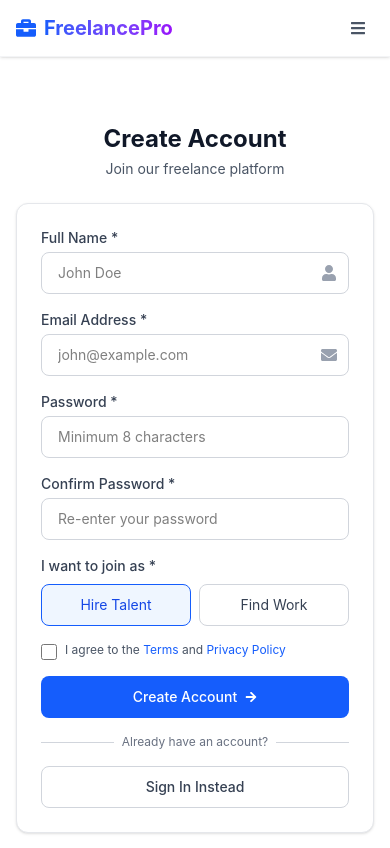
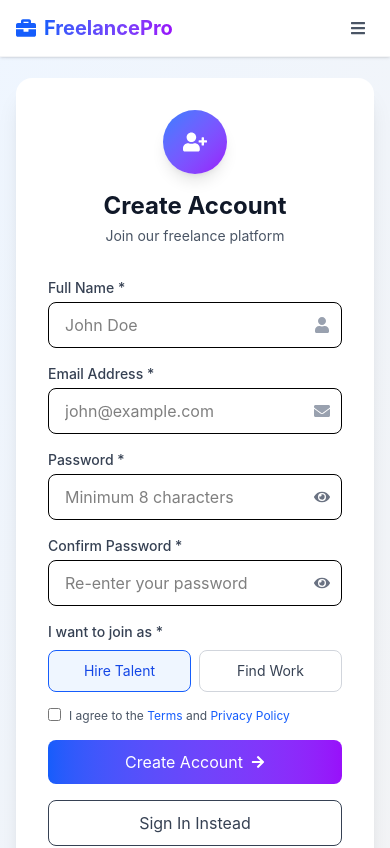
Before and after one commit to logapriyanm/Freelance-Platform, a React app in the folder frontend/: page /register in a window 390 px wide. Shown: the top 848 px of the page. Built offline with nearby package versions, Linux system fonts and the light colour scheme; the HTML template or start-up script is replaced by a standard one.

Commit message:
Auth page update

```diff
--- a/frontend/src/components/auth/Login.jsx
+++ b/frontend/src/components/auth/Login.jsx
@@ -1,15 +1,24 @@
-import React, { useState, useEffect } from 'react';
-import { Link, useNavigate } from 'react-router-dom';
-import { useDispatch, useSelector } from 'react-redux';
-import { login, reset } from '../../redux/slices/authSlice';
-import { toast } from 'react-hot-toast';
-import { FaLock, FaEnvelope, FaSignInAlt, FaSpinner } from 'react-icons/fa';
+import React, { useState, useEffect } from "react";
+import { Link, useNavigate } from "react-router-dom";
+import { useDispatch, useSelector } from "react-redux";
+import { login, reset } from "../../redux/slices/authSlice";
+import { toast } from "react-hot-toast";
+import {
+  FaLock,
+  FaEnvelope,
+  FaSignInAlt,
+  FaSpinner,
+  FaEye,
+  FaEyeSlash,
+} from "react-icons/fa";
 
 const Login = () => {
   const [formData, setFormData] = useState({
-    email: '',
-    password: '',
+    email: "",
+    password: "",
   });
+
+  const [showPassword, setShowPassword] = useState(false);
 
   const { email, password } = formData;
 
@@ -21,18 +30,17 @@ const Login = () => {
   );
 
   useEffect(() => {
-    // If user is already logged in, redirect to role-based dashboard
     if (user) {
       redirectBasedOnRole(user.role);
     }
 
     if (isError) {
-      toast.error(message || 'Login failed');
+      toast.error(message || "Login failed");
       dispatch(reset());
     }
 
     if (isSuccess && user) {
-      toast.success('Login successful!');
+      toast.success("Login successful!");
       redirectBasedOnRole(user.role);
       dispatch(reset());
     }
@@ -40,23 +48,23 @@ const Login = () => {
 
   const redirectBasedOnRole = (role) => {
     switch (role) {
-      case 'client':
-        navigate('/client/dashboard');
+      case "client":
+        navigate("/client/dashboard");
         break;
-      case 'freelancer':
-        navigate('/');
+      case "freelancer":
+        navigate("/freelancer/dashboard");
         break;
-      case 'admin':
-        navigate('/admin');
+      case "admin":
+        navigate("/admin");
         break;
       default:
-        navigate('/');
+        navigate("/");
     }
   };
 
   const onChange = (e) => {
-    setFormData((prevState) => ({
-      ...prevState,
+    setFormData((prev) => ({
+      ...prev,
       [e.target.name]: e.target.value,
     }));
   };
@@ -64,16 +72,14 @@ const Login = () => {
   const onSubmit = (e) => {
     e.preventDefault();
 
-    // Basic validation
     if (!email || !password) {
-      toast.error('Please fill in all fields');
+      toast.error("Please fill in all fields");
       return;
     }
 
     dispatch(login({ email, password }));
   };
 
-  // Show loading spinner
   if (isLoading) {
     return (
       <div className="min-h-screen bg-gray-50 flex items-center justify-center">
@@ -86,131 +92,112 @@ const Login = () => {
   }
 
   return (
-    <div className="min-h-screen bg-gradient-to-br from-blue-50 to-gray-100 flex items-center justify-center py-12 px-4 sm:px-6 lg:px-8">
+    <div className="min-h-screen bg-gradient-to-br from-blue-50 to-gray-100 flex items-center justify-center px-4">
       <div className="max-w-md w-full">
         <div className="bg-white rounded-2xl shadow-xl p-8">
+          {/* HEADER */}
           <div className="text-center mb-8">
-            <div className="mx-auto w-16 h-16 bg-gradient-to-br from-blue-500 to-purple-600 rounded-full flex items-center justify-center shadow-lg mb-4">
+            <div className="mx-auto w-16 h-16 bg-gradient-to-br from-blue-500 to-purple-600 rounded-full flex items-center justify-center mb-4">
               <FaLock className="text-white text-2xl" />
             </div>
-            <h2 className="text-3xl font-bold text-gray-900 mb-2">
-              Welcome Back
-            </h2>
-            <p className="text-gray-600">
+            <h2 className="text-3xl font-bold text-gray-900">Welcome Back</h2>
+            <p className="text-gray-600 mt-1">
               Sign in to your SB Works account
             </p>
           </div>
 
+          {/* FORM */}
           <form className="space-y-6" onSubmit={onSubmit}>
-            <div className="space-y-4">
-              {/* Email Input */}
+            {/* EMAIL */}
             <div>
-                <label htmlFor="email" className="block text-sm font-medium text-gray-700 mb-1">
+              <label className="block text-sm font-medium text-gray-700 mb-1">
                 Email Address
               </label>
               <div className="relative">
-                  <div className="absolute inset-y-0 left-0 pl-3 flex items-center pointer-events-none">
-                    <FaEnvelope className="h-5 w-5 text-gray-400" />
-                  </div>
+                <FaEnvelope className="absolute left-3 top-1/2 -translate-y-1/2 text-gray-400" />
                 <input
-                    id="email"
+                  type="email"
                   name="email"
-                    type="email"
-                    autoComplete="email"
-                    required
                   value={email}
                   onChange={onChange}
-                    className="pl-10 w-full px-4 py-3 border border-gray-300 rounded-xl focus:outline-none focus:ring-2 focus:ring-blue-500 focus:border-transparent transition-all duration-200"
+                  className="pl-10 w-full px-4 py-3 border rounded-xl focus:ring-2 focus:ring-blue-500"
                   placeholder="you@example.com"
+                  required
                 />
               </div>
             </div>
 
-              {/* Password Input */}
+            {/* PASSWORD */}
             <div>
-                <div className="flex justify-between items-center mb-1">
-                  <label htmlFor="password" className="block text-sm font-medium text-gray-700">
+              <div className="flex justify-between mb-1">
+                <label className="block text-sm font-medium text-gray-700">
                   Password
                 </label>
                 <Link
                   to="/forgot-password"
-                    className="text-sm font-medium text-blue-600 hover:text-blue-500 transition-colors"
+                  className="text-sm text-blue-600 hover:text-blue-500"
                 >
                   Forgot password?
                 </Link>
               </div>
+
               <div className="relative">
-                  <div className="absolute inset-y-0 left-0 pl-3 flex items-center pointer-events-none">
-                    <FaLock className="h-5 w-5 text-gray-400" />
-                  </div>
+                <FaLock className="absolute left-3 top-1/2 -translate-y-1/2 text-gray-400" />
                 <input
-                    id="password"
+                  type={showPassword ? "text" : "password"}
                   name="password"
-                    type="password"
-                    autoComplete="current-password"
-                    required
                   value={password}
                   onChange={onChange}
-                    className="pl-10 w-full px-4 py-3 border border-gray-300 rounded-xl focus:outline-none focus:ring-2 focus:ring-blue-500 focus:border-transparent transition-all duration-200"
+                  className="pl-10 pr-10 w-full px-4 py-3 border rounded-xl focus:ring-2 focus:ring-blue-500"
                   placeholder="••••••••"
+                  required
                 />
-                </div>
+
+                {/* SHOW / HIDE BUTTON */}
+                <button
+                  type="button"
+                  onClick={() => setShowPassword((prev) => !prev)}
+                  className="absolute right-3 top-1/2 -translate-y-1/2 text-gray-500 hover:text-gray-700"
+                >
+                  {showPassword ? <FaEyeSlash /> : <FaEye />}
+                </button>
               </div>
             </div>
 
-            {/* Submit Button */}
+            {/* SUBMIT */}
             <button
               type="submit"
-              disabled={isLoading}
-              className="w-full flex justify-center items-center py-4 px-4 border border-transparent text-base font-medium rounded-xl text-white bg-gradient-to-r from-blue-600 to-purple-600 hover:from-blue-700 hover:to-purple-700 focus:outline-none focus:ring-2 focus:ring-offset-2 focus:ring-blue-500 disabled:opacity-50 disabled:cursor-not-allowed transition-all duration-200 shadow-lg hover:shadow-xl"
+              className="w-full flex items-center justify-center py-4 rounded-xl text-white bg-gradient-to-r from-blue-600 to-purple-600 hover:opacity-90 shadow-lg"
             >
-              {isLoading ? (
-                <>
-                  <FaSpinner className="animate-spin mr-2" />
-                  Signing In...
-                </>
-              ) : (
-                <>
               <FaSignInAlt className="mr-2" />
               Sign In
-                </>
-              )}
             </button>
 
-            {/* Divider */}
-            <div className="relative">
-              <div className="absolute inset-0 flex items-center">
-                <div className="w-full border-t border-gray-300"></div>
-              </div>
-              <div className="relative flex justify-center text-sm">
-                <span className="px-2 bg-white text-gray-500">New to SB Works?</span>
-              </div>
-            </div>
-
-            {/* Sign Up Link */}
+            {/* REGISTER */}
             <div className="text-center">
+              <p className="text-sm text-gray-600 mb-2">
+                New to FreelancePro?
+              </p>
               <Link
                 to="/register"
-                className="w-full inline-flex justify-center items-center py-3 px-4 border-2 border-blue-600 text-base font-medium rounded-xl text-blue-600 hover:bg-blue-50 focus:outline-none focus:ring-2 focus:ring-offset-2 focus:ring-blue-500 transition-all duration-200"
+                className="inline-block w-full py-3 border-2 border-blue-600 rounded-xl text-blue-600 hover:bg-blue-50"
               >
                 Create an Account
               </Link>
             </div>
           </form>
 
-          {/* Terms and Privacy */}
-          <div className="mt-8 text-center">
-            <p className="text-xs text-gray-500">
-              By signing in, you agree to our{' '}
-              <a href="/terms" className="text-blue-600 hover:text-blue-500">
+          {/* FOOTER */}
+          <p className="text-xs text-gray-500 text-center mt-6">
+            By signing in, you agree to our{" "}
+            <Link to="/terms" className="text-blue-600">
               Terms
-              </a>{' '}
-              and{' '}
-              <a href="/privacy" className="text-blue-600 hover:text-blue-500">
+            </Link>{" "}
+            &{" "}
+            <Link to="/privacy" className="text-blue-600">
               Privacy Policy
-              </a>
+            </Link>
           </p>
-          </div>
         </div>
       </div>
     </div>
--- a/frontend/src/components/auth/Register.jsx
+++ b/frontend/src/components/auth/Register.jsx
@@ -1,23 +1,29 @@
-import React, { useState, useEffect } from 'react';
-import { Link, useNavigate } from 'react-router-dom';
-import { useDispatch, useSelector } from 'react-redux';
-import { register, reset } from '../../redux/slices/authSlice';
-import { toast } from 'react-hot-toast';
+import React, { useState, useEffect } from "react";
+import { Link, useNavigate } from "react-router-dom";
+import { useDispatch, useSelector } from "react-redux";
+import { register, reset } from "../../redux/slices/authSlice";
+import { toast } from "react-hot-toast";
 import {
   FaUser,
   FaEnvelope,
   FaArrowRight,
-  FaSpinner
-} from 'react-icons/fa';
+  FaSpinner,
+  FaEye,
+  FaEyeSlash,
+  FaUserPlus,
+} from "react-icons/fa";
 
 const Register = () => {
   const [formData, setFormData] = useState({
-    name: '',
-    email: '',
-    password: '',
-    confirmPassword: '',
-    role: 'client',
+    name: "",
+    email: "",
+    password: "",
+    confirmPassword: "",
+    role: "client",
   });
+
+  const [showPassword, setShowPassword] = useState(false);
+  const [showConfirmPassword, setShowConfirmPassword] = useState(false);
 
   const { name, email, password, confirmPassword, role } = formData;
 
@@ -34,12 +40,12 @@ const Register = () => {
     }
 
     if (isError) {
-      toast.error(message || 'Registration failed');
+      toast.error(message || "Registration failed");
       dispatch(reset());
     }
 
     if (isSuccess && user) {
-      toast.success('Registration successful!');
+      toast.success("Registration successful!");
       redirectBasedOnRole(user.role);
       dispatch(reset());
     }
@@ -47,23 +53,23 @@ const Register = () => {
 
   const redirectBasedOnRole = (role) => {
     switch (role) {
-      case 'client':
-        navigate('/client/dashboard');
+      case "client":
+        navigate("/client/dashboard");
         break;
-      case 'freelancer':
-        navigate('/freelancer/dashboard');
+      case "freelancer":
+        navigate("/freelancer/dashboard");
         break;
-      case 'admin':
-        navigate('/admin');
+      case "admin":
+        navigate("/admin");
         break;
       default:
-        navigate('/');
+        navigate("/");
     }
   };
 
   const onChange = (e) => {
-    setFormData((prevState) => ({
-      ...prevState,
+    setFormData((prev) => ({
+      ...prev,
       [e.target.name]: e.target.value,
     }));
   };
@@ -71,30 +77,22 @@ const Register = () => {
   const onSubmit = (e) => {
     e.preventDefault();
 
-    // Validation
     if (!name || !email || !password || !confirmPassword) {
-      toast.error('Please fill in all required fields');
+      toast.error("Please fill in all required fields");
       return;
     }
 
     if (password !== confirmPassword) {
-      toast.error('Passwords do not match');
+      toast.error("Passwords do not match");
       return;
     }
 
     if (password.length < 8) {
-      toast.error('Password must be at least 8 characters');
+      toast.error("Password must be at least 8 characters");
       return;
     }
 
-    const userData = {
-      name,
-      email,
-      password,
-      role,
-    };
-
-    dispatch(register(userData));
+    dispatch(register({ name, email, password, role }));
   };
 
   if (isLoading) {
@@ -109,177 +107,168 @@ const Register = () => {
   }
 
   return (
-    <div className="min-h-screen flex items-center justify-center p-4">
+    <div className="min-h-screen bg-gradient-to-br from-blue-50 to-gray-100 flex items-center justify-center px-4">
       <div className="max-w-md w-full">
-        {/* Header */}
-        <div className="text-center mb-6">
-          <h1 className="text-2xl font-bold text-gray-900">Create Account</h1>
-          <p className="text-gray-600 mt-1 text-sm">Join our freelance platform</p>
+        <div className="bg-white rounded-2xl shadow-xl p-8">
+
+          {/* ===== HEADER WITH ICON ===== */}
+          <div className="text-center mb-8">
+            <div className="mx-auto w-16 h-16 bg-gradient-to-br from-blue-500 to-purple-600 rounded-full flex items-center justify-center shadow-lg mb-4">
+              <FaUserPlus className="text-white text-2xl" />
+            </div>
+            <h2 className="text-2xl font-bold text-gray-900">
+              Create Account
+            </h2>
+            <p className="text-gray-600 text-sm mt-1">
+              Join our freelance platform
+            </p>
           </div>
 
-        {/* Form */}
-        <div className="bg-white rounded-xl shadow-sm border border-gray-200 p-6">
+          {/* ===== FORM ===== */}
           <form onSubmit={onSubmit} className="space-y-4">
-            {/* Full Name */}
+
+            {/* NAME */}
             <div>
               <label className="block text-sm font-medium text-gray-700 mb-1">
                 Full Name *
               </label>
               <div className="relative">
                 <input
-                  required
-                  className="w-full px-4 py-2.5 border border-gray-300 rounded-lg focus:outline-none focus:ring-2 focus:ring-blue-500 focus:border-transparent transition-all duration-200 text-sm pr-10"
                   type="text"
                   name="name"
                   value={name}
                   onChange={onChange}
+                  required
+                  className="w-full px-4 py-2.5 border rounded-lg pr-10 focus:ring-2 focus:ring-blue-500"
                   placeholder="John Doe"
                 />
-                <div className="absolute inset-y-0 right-0 pr-3 flex items-center pointer-events-none">
-                  <FaUser className="h-4 w-4 text-gray-400" />
-                </div>
+                <FaUser className="absolute right-3 top-1/2 -translate-y-1/2 text-gray-400" />
               </div>
             </div>
 
-            {/* Email */}
+            {/* EMAIL */}
             <div>
               <label className="block text-sm font-medium text-gray-700 mb-1">
                 Email Address *
               </label>
               <div className="relative">
                 <input
-                  required
-                  className="w-full px-4 py-2.5 border border-gray-300 rounded-lg focus:outline-none focus:ring-2 focus:ring-blue-500 focus:border-transparent transition-all duration-200 text-sm pr-10"
                   type="email"
                   name="email"
                   value={email}
                   onChange={onChange}
+                  required
+                  className="w-full px-4 py-2.5 border rounded-lg pr-10 focus:ring-2 focus:ring-blue-500"
                   placeholder="john@example.com"
                 />
-                <div className="absolute inset-y-0 right-0 pr-3 flex items-center pointer-events-none">
-                  <FaEnvelope className="h-4 w-4 text-gray-400" />
-                </div>
+                <FaEnvelope className="absolute right-3 top-1/2 -translate-y-1/2 text-gray-400" />
               </div>
             </div>
 
-            {/* Password */}
+            {/* PASSWORD */}
             <div>
               <label className="block text-sm font-medium text-gray-700 mb-1">
                 Password *
               </label>
+              <div className="relative">
                 <input
-                required
-                className="w-full px-4 py-2.5 border border-gray-300 rounded-lg focus:outline-none focus:ring-2 focus:ring-blue-500 focus:border-transparent transition-all duration-200 text-sm"
-                type="password"
+                  type={showPassword ? "text" : "password"}
                   name="password"
                   value={password}
                   onChange={onChange}
+                  required
+                  className="w-full px-4 py-2.5 border rounded-lg pr-10 focus:ring-2 focus:ring-blue-500"
                   placeholder="Minimum 8 characters"
                 />
+                <button
+                  type="button"
+                  onClick={() => setShowPassword((p) => !p)}
+                  className="absolute right-3 top-1/2 -translate-y-1/2 text-gray-500"
+                >
+                  {showPassword ? <FaEyeSlash /> : <FaEye />}
+                </button>
+              </div>
             </div>
 
-            {/* Confirm Password */}
+            {/* CONFIRM PASSWORD */}
             <div>
               <label className="block text-sm font-medium text-gray-700 mb-1">
                 Confirm Password *
               </label>
+              <div className="relative">
                 <input
-                required
-                className="w-full px-4 py-2.5 border border-gray-300 rounded-lg focus:outline-none focus:ring-2 focus:ring-blue-500 focus:border-transparent transition-all duration-200 text-sm"
-                type="password"
+                  type={showConfirmPassword ? "text" : "password"}
                   name="confirmPassword"
                   value={confirmPassword}
                   onChange={onChange}
+                  required
+                  className="w-full px-4 py-2.5 border rounded-lg pr-10 focus:ring-2 focus:ring-blue-500"
                   placeholder="Re-enter your password"
                 />
+                <button
+                  type="button"
+                  onClick={() =>
+                    setShowConfirmPassword((p) => !p)
+                  }
+                  className="absolute right-3 top-1/2 -translate-y-1/2 text-gray-500"
+                >
+                  {showConfirmPassword ? <FaEyeSlash /> : <FaEye />}
+                </button>
+              </div>
             </div>
 
-            {/* Role Selection */}
+            {/* ROLE */}
             <div>
               <label className="block text-sm font-medium text-gray-700 mb-2">
                 I want to join as *
               </label>
               <div className="flex space-x-2">
-                <button
-                  type="button"
-                  onClick={() => setFormData({ ...formData, role: 'client' })}
-                  className={`flex-1 px-3 py-2.5 rounded-lg border transition-all duration-200 text-sm ${
-                    role === 'client'
-                      ? 'border-blue-600 bg-blue-50 text-blue-700'
-                      : 'border-gray-300 hover:border-gray-400 text-gray-700'
-                  }`}
-                >
-                  Hire Talent
-                </button>
-
-                <button
-                  type="button"
-                  onClick={() => setFormData({ ...formData, role: 'freelancer' })}
-                  className={`flex-1 px-3 py-2.5 rounded-lg border transition-all duration-200 text-sm ${
-                    role === 'freelancer'
-                      ? 'border-green-600 bg-green-50 text-green-700'
-                      : 'border-gray-300 hover:border-gray-400 text-gray-700'
-                  }`}
-                >
-                  Find Work
-                </button>
+                <RoleButton
+                  active={role === "client"}
+                  label="Hire Talent"
+                  onClick={() =>
+                    setFormData({ ...formData, role: "client" })
+                  }
+                />
+                <RoleButton
+                  active={role === "freelancer"}
+                  label="Find Work"
+                  onClick={() =>
+                    setFormData({ ...formData, role: "freelancer" })
+                  }
+                />
               </div>
             </div>
 
-            {/* Terms and Conditions */}
+            {/* TERMS */}
             <div className="flex items-start space-x-2">
-              <input
-                id="terms"
-                type="checkbox"
-                required
-                className="h-4 w-4 text-blue-600 focus:ring-blue-500 border-gray-300 rounded mt-0.5"
-              />
-              <label htmlFor="terms" className="text-xs text-gray-600">
-                I agree to the{' '}
-                <a href="/terms" className="text-blue-600 hover:text-blue-800">
+              <input type="checkbox" required />
+              <p className="text-xs text-gray-600">
+                I agree to the{" "}
+                <Link to="/terms" className="text-blue-600">
                   Terms
-                </a>{' '}
-                and{' '}
-                <a href="/privacy" className="text-blue-600 hover:text-blue-800">
+                </Link>{" "}
+                and{" "}
+                <Link to="/privacy" className="text-blue-600">
                   Privacy Policy
-                </a>
-              </label>
+                </Link>
+              </p>
             </div>
 
-            {/* Submit Button */}
+            {/* SUBMIT */}
             <button
               type="submit"
-              disabled={isLoading}
-              className="w-full flex justify-center items-center py-2.5 px-4 border border-transparent text-sm font-medium rounded-lg text-white bg-blue-600 hover:bg-blue-700 focus:outline-none focus:ring-2 focus:ring-offset-2 focus:ring-blue-500 disabled:opacity-50 disabled:cursor-not-allowed transition-colors duration-200"
+              className="w-full flex items-center justify-center py-2.5 rounded-lg bg-gradient-to-r from-blue-600 to-purple-600 text-white hover:opacity-90"
             >
-              {isLoading ? (
-                <>
-                  <FaSpinner className="animate-spin mr-2 h-3 w-3" />
-                  Creating Account...
-                </>
-              ) : (
-                <>
               Create Account
-                  <FaArrowRight className="ml-2 h-3 w-3" />
-                </>
-              )}
+              <FaArrowRight className="ml-2 text-sm" />
             </button>
 
-            {/* Divider */}
-            <div className="relative my-4">
-              <div className="absolute inset-0 flex items-center">
-                <div className="w-full border-t border-gray-300"></div>
-              </div>
-              <div className="relative flex justify-center">
-                <span className="px-2 bg-white text-gray-500 text-xs">Already have an account?</span>
-              </div>
-            </div>
-
-            {/* Login Link */}
+            {/* LOGIN */}
             <div className="text-center">
               <Link
                 to="/login"
-                className="w-full inline-flex justify-center items-center py-2.5 px-4 border border-gray-300 text-sm font-medium rounded-lg text-gray-700 hover:bg-gray-50 focus:outline-none focus:ring-2 focus:ring-offset-2 focus:ring-gray-500 transition-colors duration-200"
+                className="inline-block w-full py-2.5 border rounded-lg text-gray-700 hover:bg-gray-50"
               >
                 Sign In Instead
               </Link>
@@ -291,4 +280,19 @@ const Register = () => {
   );
 };
 
+/* ===== ROLE BUTTON ===== */
+const RoleButton = ({ active, label, onClick }) => (
+  <button
+    type="button"
+    onClick={onClick}
+    className={`flex-1 py-2.5 rounded-lg border text-sm transition ${
+      active
+        ? "border-blue-600 bg-blue-50 text-blue-700"
+        : "border-gray-300 text-gray-700 hover:border-gray-400"
+    }`}
+  >
+    {label}
+  </button>
+);
+
 export default Register;
```
Lines whose indentation alone changed are shown as unchanged.
